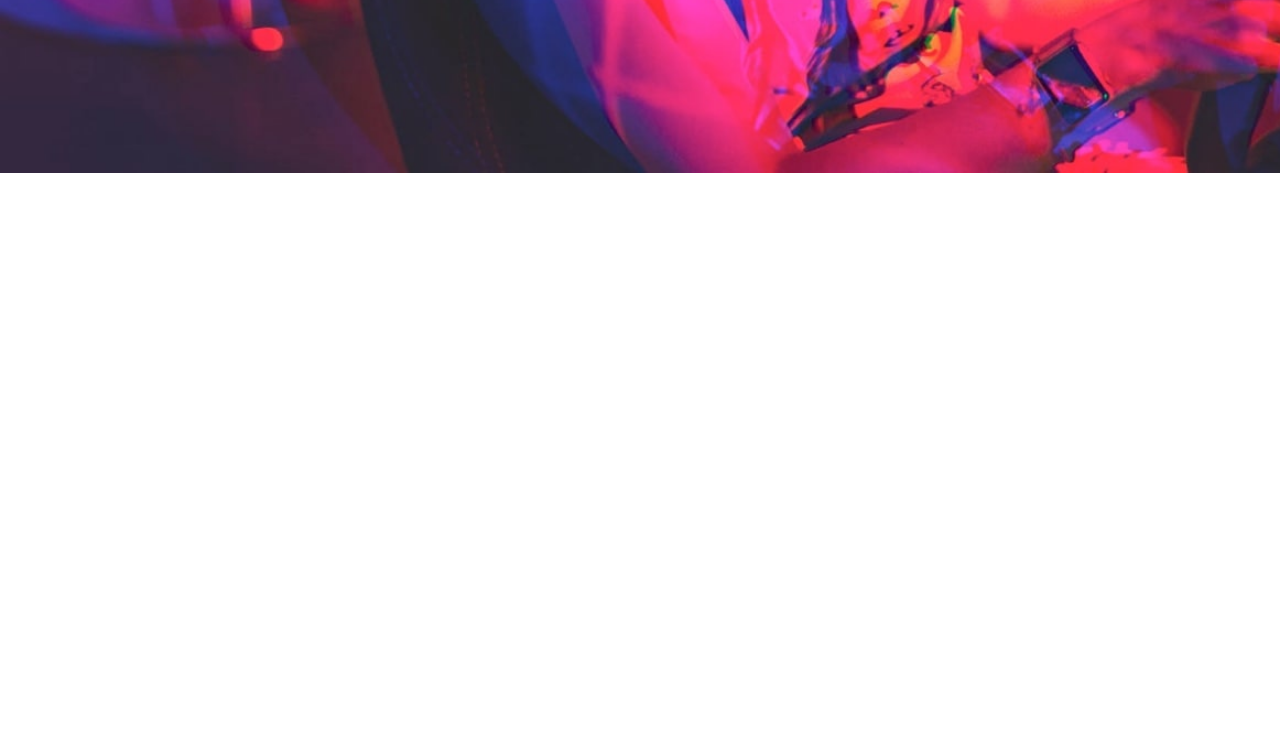
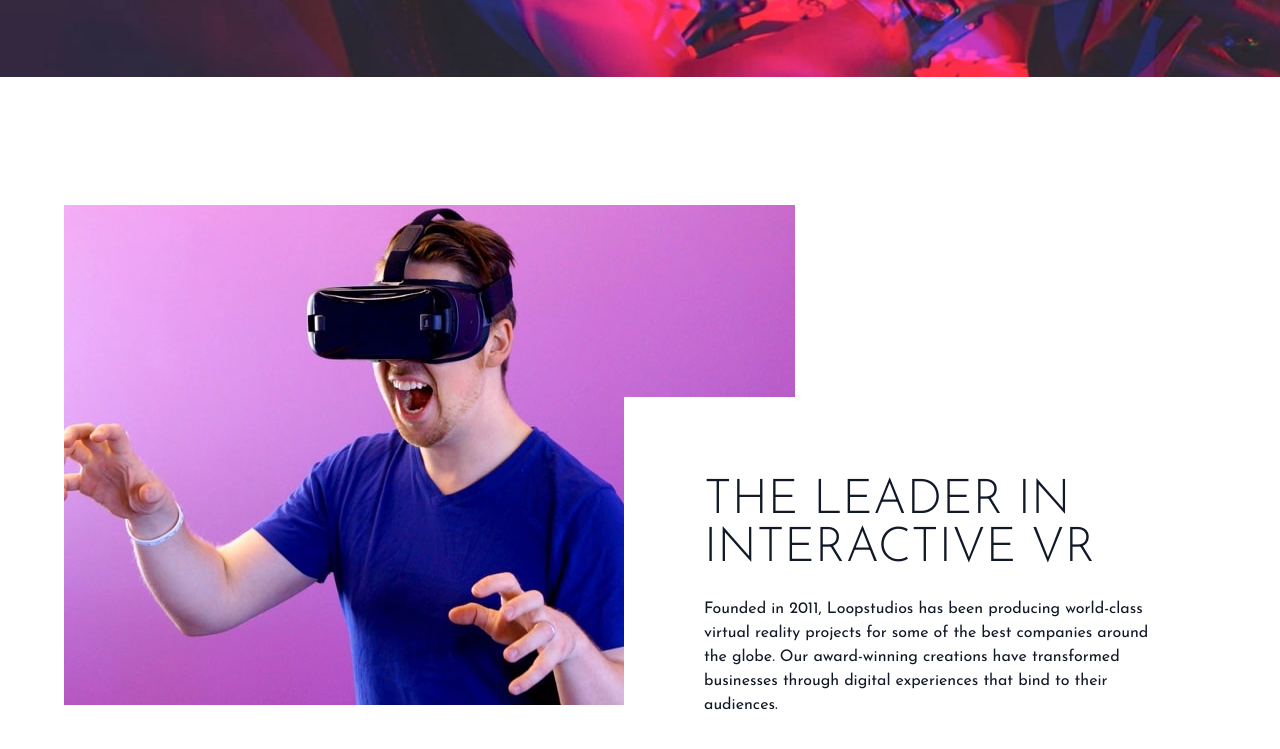
Before and after one commit to ericknamukolo/loopstudios-tailwind, a website: page index.html in a window 1280 px wide. Shown: the part 543-1292 px from the top of the page. Before the commit the page ends 800 px from the top, so only its background shows below. Drawn offline with Linux system fonts and the light colour scheme.

Commit message:
added feature section

```diff
--- a/index.html
+++ b/index.html
@@ -85,11 +85,35 @@
         </nav>
         <!-- Mobile menu -->
         <div
-          class="max-w-lg mt-32 p-4 font-sans text-4xl md:text-6xl md:mx-0 md:m-32 text-white uppercase border-2 border-white rounded-xl md:p-10"
+          class="max-w-xl mt-32 mb-32 p-4 font-sans text-4xl md:text-5xl md:mx-0 md:m-32 text-white uppercase border-2 border-white rounded-xl md:p-10"
         >
           Impressive Experiences That Deliver
         </div>
       </div>
     </section>
+    <section id="feature">
+      <!-- Feature Container -->
+      <div
+        class="relative container flex flex-col md:flex-row max-w-6xl mx-auto my-32 px-6 text-gray-900 md:px-0"
+      >
+        <img src="./images/desktop/image-interactive.jpg" alt="" />
+        <!-- Text Container -->
+        <div
+          class="top-48 pr-0 bg-white md:absolute md:right-0 md:py-20 md:pl-20"
+        >
+          <h2
+            class="max-w-lg mt-10 mb-6 font-sans font-light text-4xl text-center text-gray-900 uppercase md:text-5xl md:mt-0 md:text-left"
+          >
+            The leader in interactive VR
+          </h2>
+          <p class="max-w-md text-center md:text-left">
+            Founded in 2011, Loopstudios has been producing world-class virtual
+            reality projects for some of the best companies around the globe.
+            Our award-winning creations have transformed businesses through
+            digital experiences that bind to their audiences.
+          </p>
+        </div>
+      </div>
+    </section>
   </body>
 </html>
```
Also changed, not shown: css/style.css.
